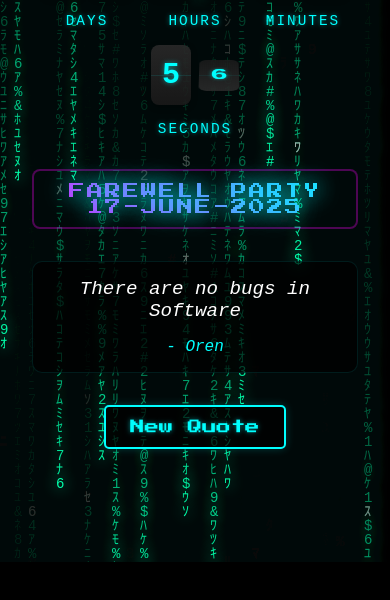
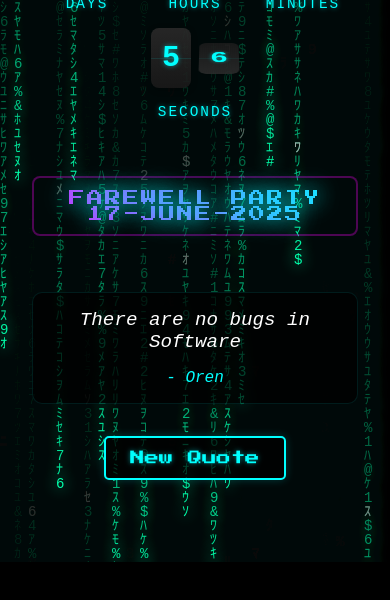
Before and after one commit to baget/weillakeeom, a plain HTML site: page index.html in a window 390 px wide. Shown: the part 282-882 px from the top of the page. Before the commit the page ends 844 px from the top, so only its background shows below. Drawn offline with Linux system fonts and the light colour scheme.

Commit message:
Refactor body and container styles for better responsiveness and layout

```diff
--- a/styles.css
+++ b/styles.css
@@ -19,7 +19,6 @@ body {
     background: #000;
     color: #fff;
     position: relative;
-    overflow: hidden;
 }
 
 #matrix-bg {
@@ -203,6 +202,19 @@ cite {
 }
 
 @media (max-width: 768px) {
+    body {
+        height: auto;
+        min-height: 100vh;
+        padding: 2rem 0;
+    }
+
+    .container {
+        min-height: 100vh;
+        display: flex;
+        flex-direction: column;
+        justify-content: flex-start;
+    }
+
     h1 {
         font-size: 2rem;
         margin-bottom: 2rem;
@@ -243,4 +255,8 @@ cite {
     cite {
         font-size: 1rem;
     }
+
+    .refresh-button {
+        margin-bottom: 2rem;
+    }
 }
```
